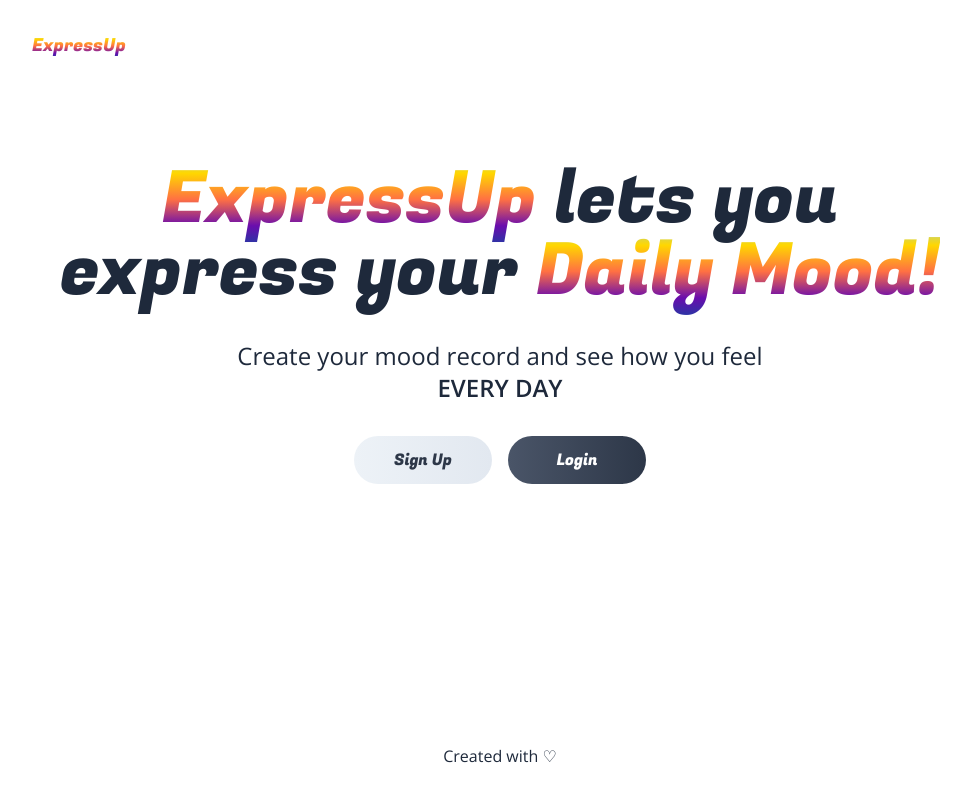
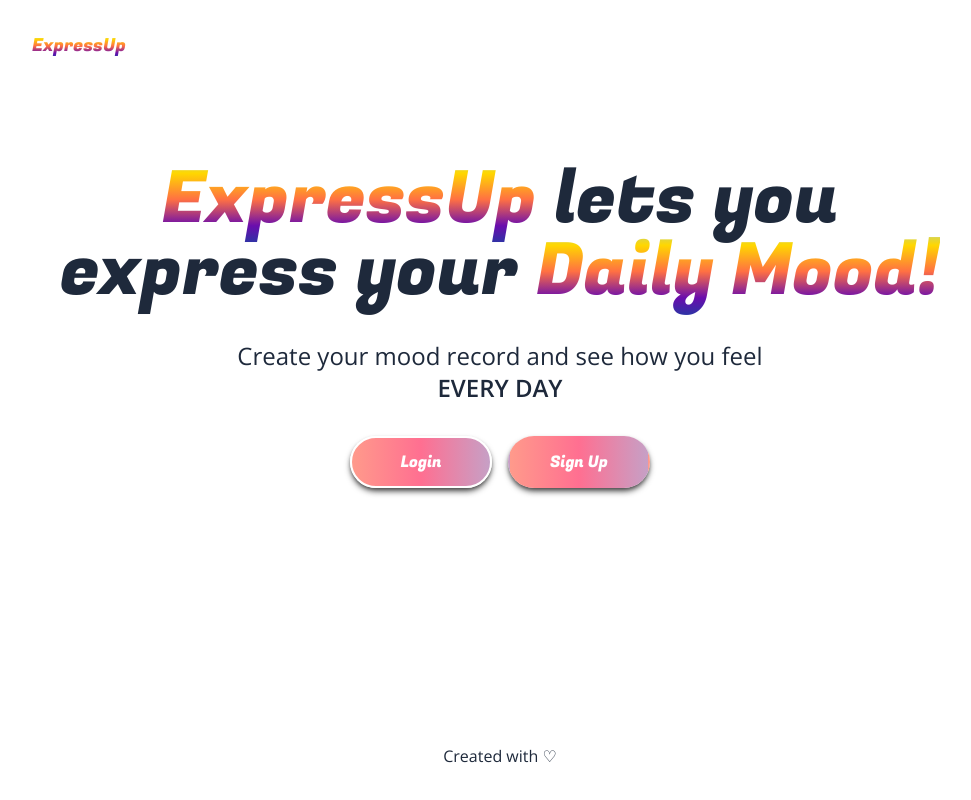
Before and after one commit to axshatInd/expressup, a Next.js app: page / in a window 1280 px wide. Shown: the whole page, without its empty margins (140-1111 px from the left). Built offline with nearby package versions, Linux system fonts and the light colour scheme.

Commit message:
Made complete color changes (added shadow to buttons)

```diff
--- a/components/Button.js
+++ b/components/Button.js
@@ -8,10 +8,14 @@ export default function Button(props) {
     const { text, dark } = props;
     return (
         <button className={
-            'rounded-full overflow-hidden duration-200 hover:opacity-80 border-2 border-solid ' +
-            (dark ? 'text-white bg-gradient-to-r from-[#4a5568] to-[#2d3748] border-none' : 'text-[#2d3748] bg-gradient-to-r from-[#edf2f7] to-[#e2e8f0] border-none')
+            'relative rounded-full overflow-hidden duration-200 hover:opacity-60 border-2 ' +
+            (dark ?
+                'text-white bg-gradient-to-r from-[#FF9A8B] via-[#FF6F91] to-[#C6A0C6] border-white shadow-md shadow-[#4a4a4a]'
+                :
+                'text-white bg-gradient-to-r from-[#FF9A8B] via-[#FF6F91] to-[#C6A0C6] border-transparent shadow-md shadow-[#4a4a4a]'
+            )
         }>
-            <p className={ 'px-6 sm:px-10 whitespace-nowrap py-2 sm:py-3 ' + fugaz.className}>
+            <p className={'px-6 sm:px-10 whitespace-nowrap py-2 sm:py-3 ' + fugaz.className}>
                 {text}
             </p>
         </button>
--- a/components/Hero.js
+++ b/components/Hero.js
@@ -1,22 +1,21 @@
 import React from 'react';
 import { Fugaz_One } from "next/font/google";
 import Button from "./Button";
-
 const fugaz = Fugaz_One({ subsets: ["latin"], weight: ['400'] });
 
 export default function Hero() {
   return (
     <div className='py-4 md:py-10 flex flex-col gap-4 sm:gap-8'>
         <h1 className={'text-5xl sm:text-6xl md:text-7xl text-center ' + fugaz.className}>
-          <span className='textGradient'>ExpressUp</span> lets you express your <span className='textGradient'>Daily Mood!</span>
+            <span className='textGradient'>ExpressUp</span> lets you express your <span className='textGradient'>Daily Mood!</span>
         </h1>
         <p className='text-lg sm:text-xl md:text-2xl text-center w-full mx-auto max-w-[600px]'>
-          Create your mood record and see how you feel <span className='font-semibold'>EVERY DAY</span>
+            Create your mood record and see how you feel <span className='font-semibold'>EVERY DAY</span>
         </p>
         <div className='grid grid-cols-2 gap-4 w-fit mx-auto'>
-            <Button text="Sign Up" />
-            <Button text="Login" dark/>
+            <Button text="Login" dark /> {/* Login button with white border */}
+            <Button text="Sign Up" /> {/* Sign Up button without border */}
         </div>
     </div>
-  );
+  )
 }
```
